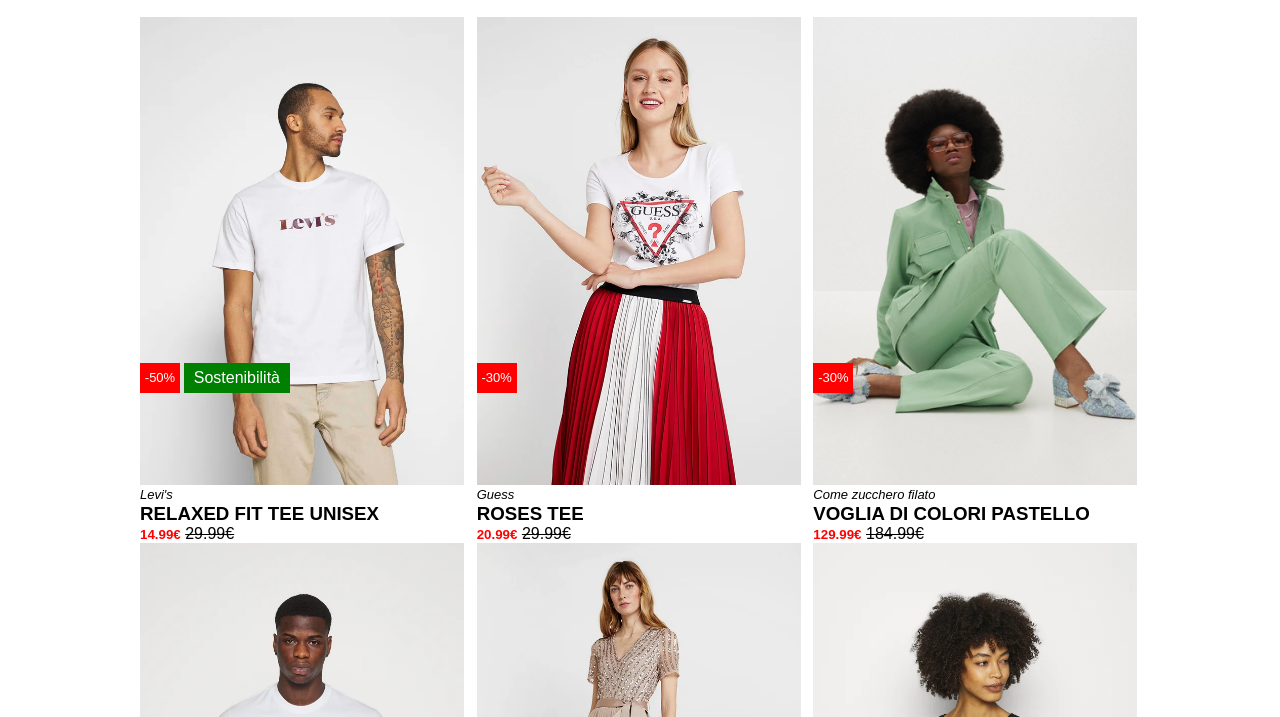
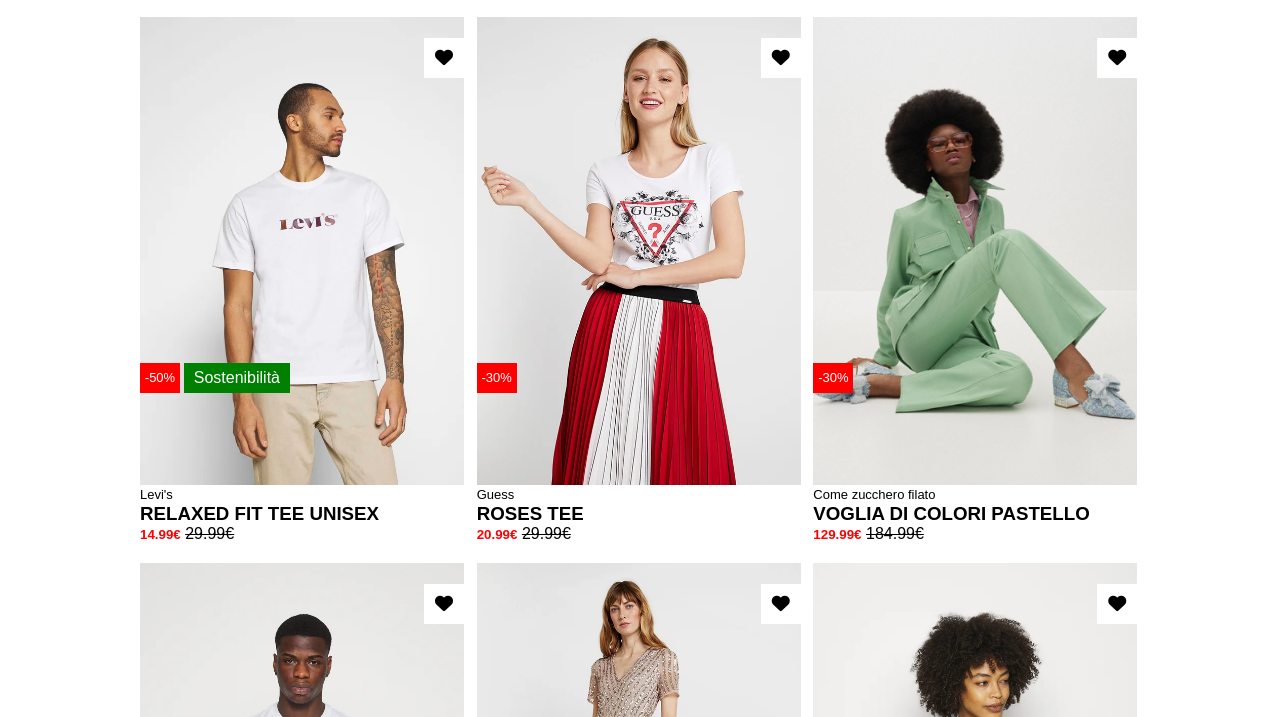
Before and after one commit to GinaTovarAlmario/html-css-boolando, a plain HTML site: page index.html in a window 1280 px wide. Shown: the part 83-800 px from the top of the page. Drawn offline with Linux system fonts and the light colour scheme.

Commit message:
scheme bonus

```diff
--- a/css/style.css
+++ b/css/style.css
@@ -54,6 +54,7 @@
 }
 .column{
     flex-basis: calc(100% / 3);
+    padding-bottom: 20px;
 
 }
 .card{
@@ -132,7 +133,6 @@
 }
 .brand{
     font-size: small;
-    font-style: italic;
 }
 .footer-left ul{
     display: flex;
@@ -160,3 +160,17 @@
 .product-img:hover .back{
     display: block;
 }
+
+/*Bonus*/
+main .fa-heart{
+    height: 40px;
+    width: 40px;
+    background-color:white;
+    line-height: 40px;
+    text-align: center;
+    position: absolute;
+    bottom: 465px;
+    right: 0;
+    font-size: large;
+
+}
--- a/index.html
+++ b/index.html
@@ -46,6 +46,7 @@
                         </div>
                         <span class="sconto">-50%</span>
                         <span class="sus">Sostenibilità</span>
+                        <i class="fa-solid fa-heart"></i>
                         <section>
                             <span class="brand">Levi's</span>
                             <h3>RELAXED FIT TEE UNISEX</h3>
@@ -62,6 +63,7 @@
                             <img src="../html-css-boolando/img/2b.webp" class="back" alt="donna retro">
                         </div>
                         <span class="sconto">-30%</span>
+                        <i class="fa-solid fa-heart"></i>
                         <section>
                             <span class="brand">Guess</span>
                             <h3>ROSES TEE</h3>
@@ -78,6 +80,7 @@
                             <img src="../html-css-boolando/img/3b.webp" class="back" alt="donna pantalone retro">
                         </div>
                         <span class="sconto">-30%</span>
+                        <i class="fa-solid fa-heart"></i>
                         <section>
                             <span class="brand">Come zucchero filato</span>
                             <h3>VOGLIA DI COLORI PASTELLO</h3>
@@ -97,6 +100,7 @@
                         </div>
                         <span class="sconto">-50%</span>
                         <span class="sus">Sostenibilità</span>
+                        <i class="fa-solid fa-heart"></i>
                         <section>
                             <span class="brand">Levi's</span>
                             <h3>TEE UNISEX</h3>
@@ -116,6 +120,7 @@
                             <span class="brand">Maya Deluxe</span>
                             <h3>STRIPE BODICE</h3>
                             <span class="final-price">99.99€</span>
+                            <i class="fa-solid fa-heart"></i>
                         </section>
                     </div>
                 </div>
@@ -127,6 +132,7 @@
                             <img src="../html-css-boolando/img/6b.webp" class="back" alt="donna maglia retro">
                         </div>
                         <span class="sus-diff">Sostenibilità</span>
+                        <i class="fa-solid fa-heart"></i>
                         <section>
                             <span class="brand">Esprit</span>
                             <h3>MAGLIONE-BLACK</h3>
```
